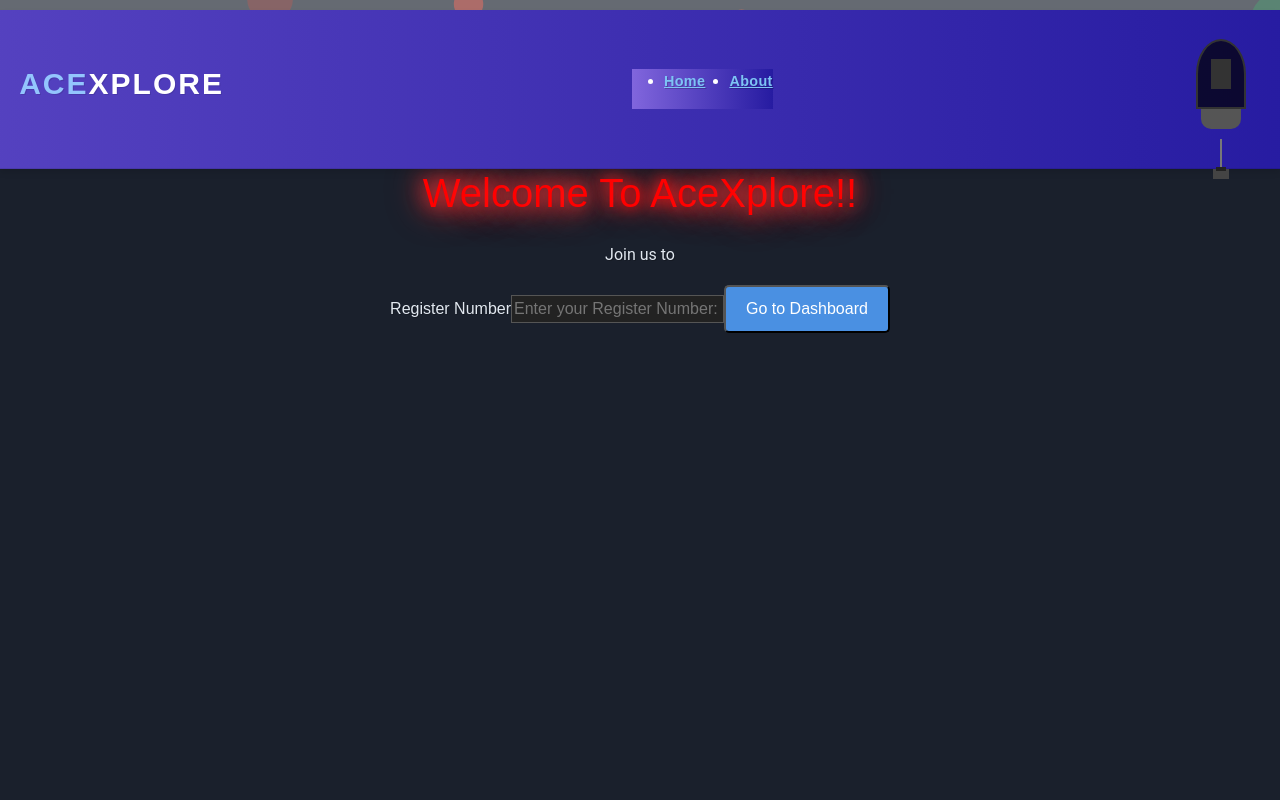
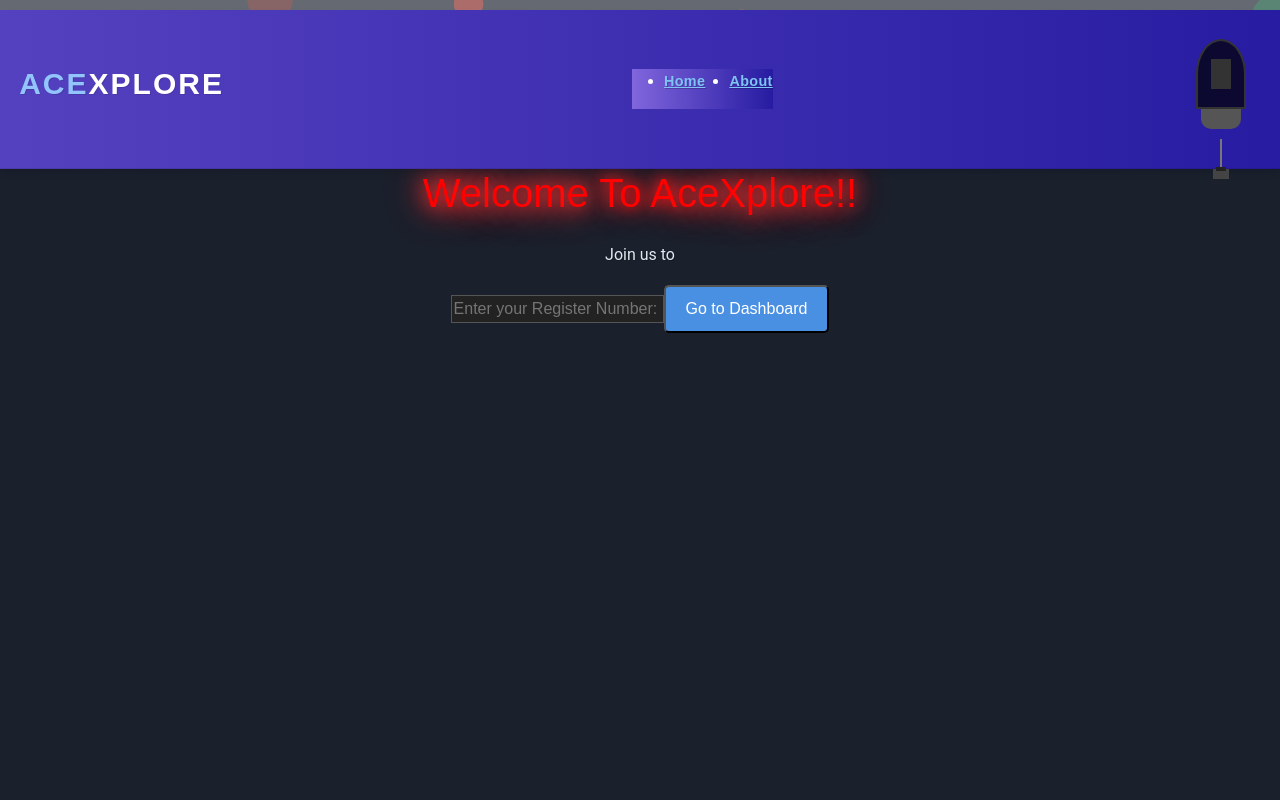
Before and after one commit to Sai-Ishaan/acexplore_1, a React (Create React App) app: page / in a window 1280 px wide. Shown: the top 800 px of the page. Built offline with nearby package versions, Linux system fonts and the light colour scheme.

Commit message:
modified:   src/components/Home.js

```diff
--- a/src/components/Home.js
+++ b/src/components/Home.js
@@ -160,7 +160,7 @@ const Home = () => {
                             />
                         )}
                     </p>
-                    <label htmlFor="registerNumber" className="sr-only">Register Number</label>
+                    <label htmlFor="registerNumber" className="sr-only"></label>
                     <input
                         id="registerNumber"
                         type="text"
```
